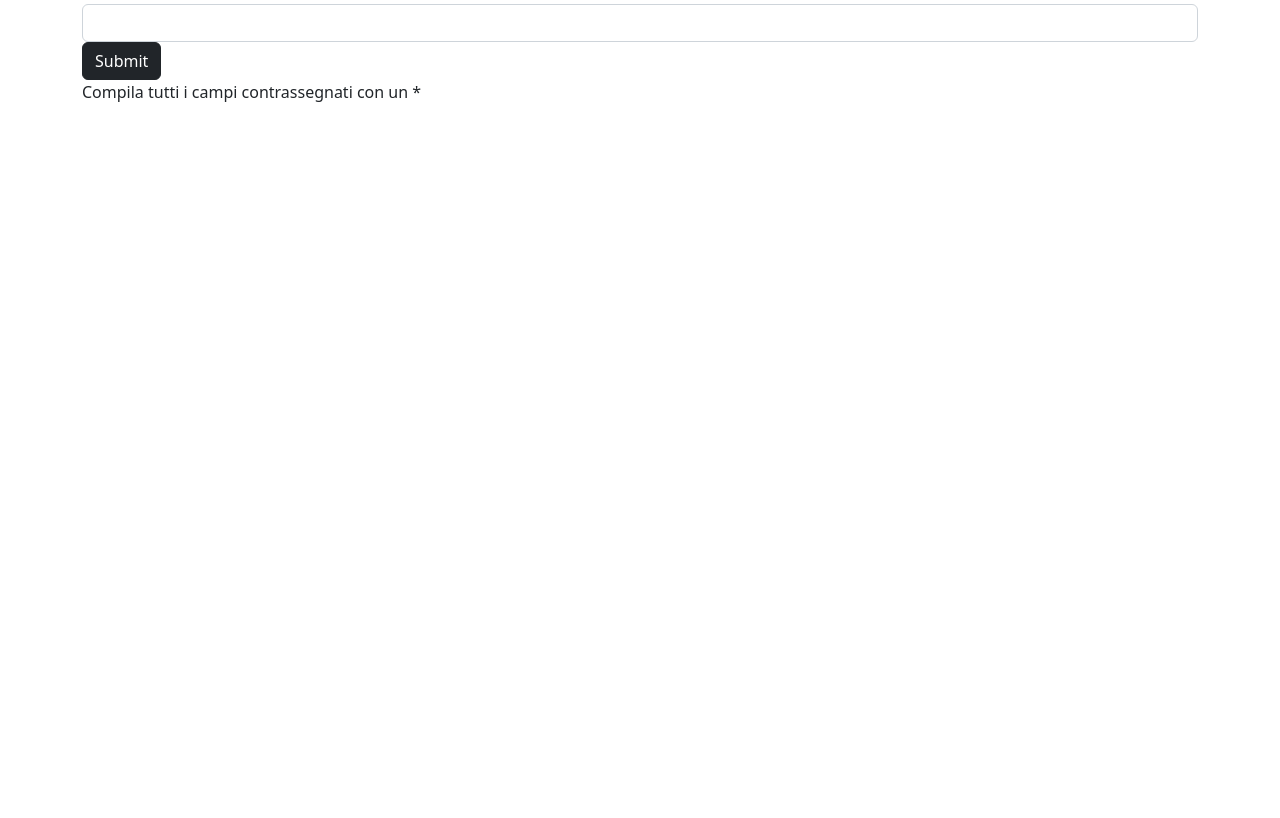
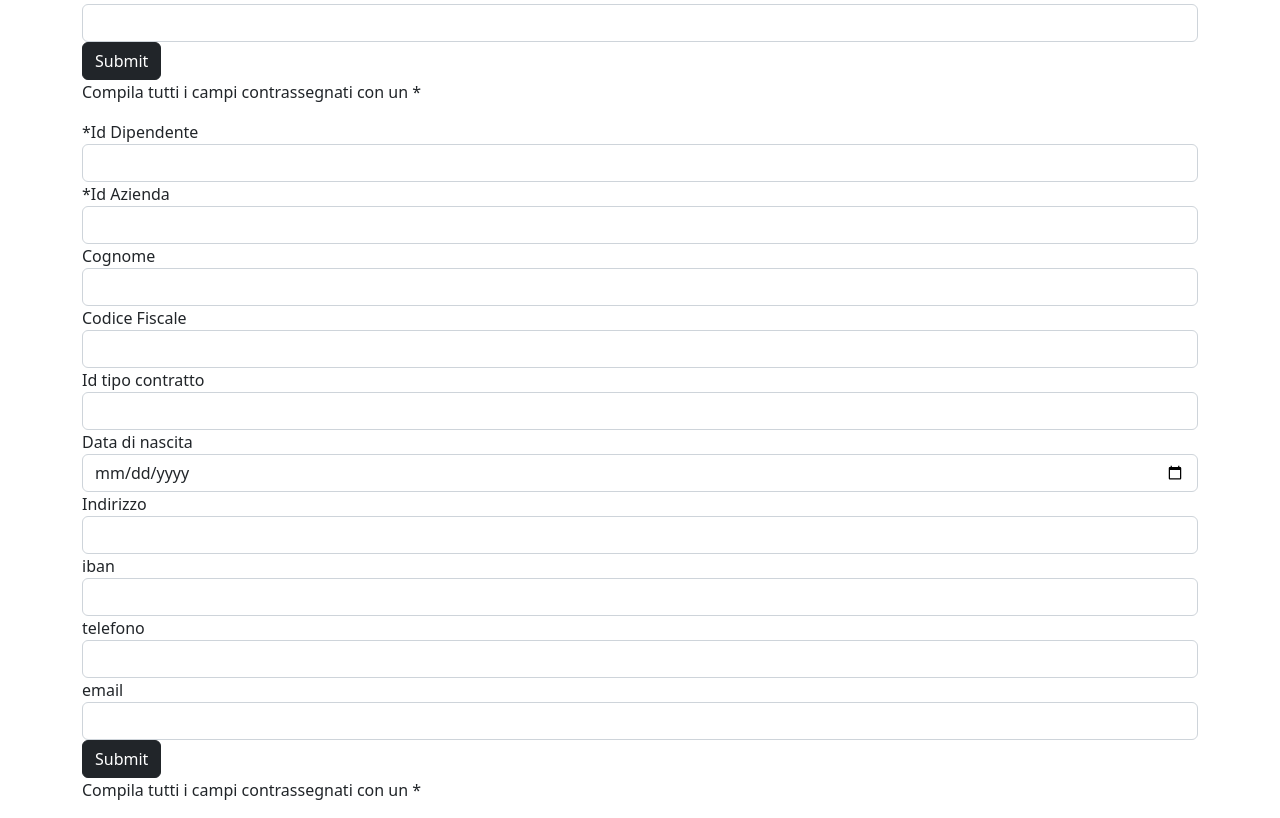
Before and after one commit to ErmesDiPrisco/cloudmarkfront, an Angular app in the folder cloudmarkng/: page /addDipendente in a window 1280 px wide. Shown: the part 666-1484 px from the top of the page. Before the commit the page ends 800 px from the top, so only its background shows below. Built offline with nearby package versions, Linux system fonts and the light colour scheme.

Commit message:
add dipendente form modified

```diff
--- a/cloudmarkng/src/app/DipendenteEnviroments/add-dipendente/add-dipendente.component.html
+++ b/cloudmarkng/src/app/DipendenteEnviroments/add-dipendente/add-dipendente.component.html
@@ -1,7 +1,8 @@
 <div class="container">
-  <!-- Angular crea una proprietà che definisce il form : NgForm -->
-  <!-- Template Driven -->
-  <form (ngSubmit)="aggiungiDipendente(form.value)" class="form" #form="ngForm">
+  <!-- main form -->
+  <form (ngSubmit)="submit(form1.value, form2.value)" class="form" #mainForm="ngForm">
+    <!-- first form  -->
+    <form (ngSubmit)="aggiungiDipendente(form1.value)" class="form" #form1="ngForm">
       <fieldset >
         <legend>Anagrafica</legend>
         <div class="form-group">
@@ -53,7 +54,62 @@
       </fieldset>
       <div class="actions">
         <button type="submit" class="btn btn-dark">Submit</button>
-        <p [hidden]="form.valid">Compila tutti i campi contrassegnati con un *</p>
+          <p [hidden]="form1.valid">Compila tutti i campi contrassegnati con un *</p>
       </div>
     </form>
+    <!-- second form -->
+    <form (ngSubmit)="aggiungiDipendente(form2.value)" class="form" #form2="ngForm">
+      <fieldset >
+        <div class="form-group">
+          <label for="id_dipendente">*Id Dipendente</label>
+          <input type="text" id="id_dipendente" name="id_dipendente" class="form-control" ngModel #id_dipendente="ngModel" required minlength="3">
+          <div class="error" *ngIf="nome.touched && !nome.valid">
+            Il campo non può essere vuoto
           </div>
+        </div>
+        <div class="form-group">
+          <label for="id_dipendente">*Id Azienda</label>
+          <input type="text" id="id_dipendente" name="id_dipendente" class="form-control" ngModel #id_dipendente="ngModel">
+        </div>
+        <div class="form-group">
+          <label for="cognome">Cognome</label>
+          <input type="text" id="cognome" name="cognome" class="form-control" ngModel #cognome="ngModel">
+        </div>
+        <div class="form-group">
+          <label for="cf">Codice Fiscale</label>
+          <input type="text" id="cf" name="cf" class="form-control" ngModel #cf="ngModel">
+        </div>
+        <div class="form-group">
+          <label for="id_tipo_contratto">Id tipo contratto</label>
+          <input type="text" id="id_tipo_contratto" name="id_tipo_contratto" class="form-control" ngModel #id_tipo_contratto="ngModel">
+        </div>
+        <div class="form-group">
+          <label for="data_nascita">Data di nascita</label>
+          <input type="date" id="data_nascita" name="data_nascita" class="form-control" ngModel #data_nascita="ngModel">
+        </div>
+      </fieldset>
+      <fieldset >
+        <div class="form-group">
+          <label for="indirizzo">Indirizzo</label>
+          <input type="text" id="indirizzo" name="indirizzo" class="form-control" ngModel #indirizzo="ngModel" indirizzo required>
+        </div>
+        <div class="form-group">
+          <label for="iban">iban</label>
+          <input type="text" id="iban" name="iban" class="form-control" ngModel #iban="ngModel">
+        </div>
+        <div class="form-group">
+          <label for="telefono">telefono</label>
+          <input type="text" id="telefono" name="telefono" class="form-control" ngModel #telefono="ngModel">
+        </div>
+        <div class="form-group">
+          <label for="email">email</label>
+          <input type="text" id="email" name="email" class="form-control" ngModel #email="ngModel">
+        </div>
+      </fieldset>
+      <div class="actions">
+        <button type="submit" class="btn btn-dark">Submit</button>
+          <p [hidden]="form1.valid">Compila tutti i campi contrassegnati con un *</p>
+      </div>
+    </form>
+  </form>
+</div>
```
Lines whose indentation alone changed are shown as unchanged.
